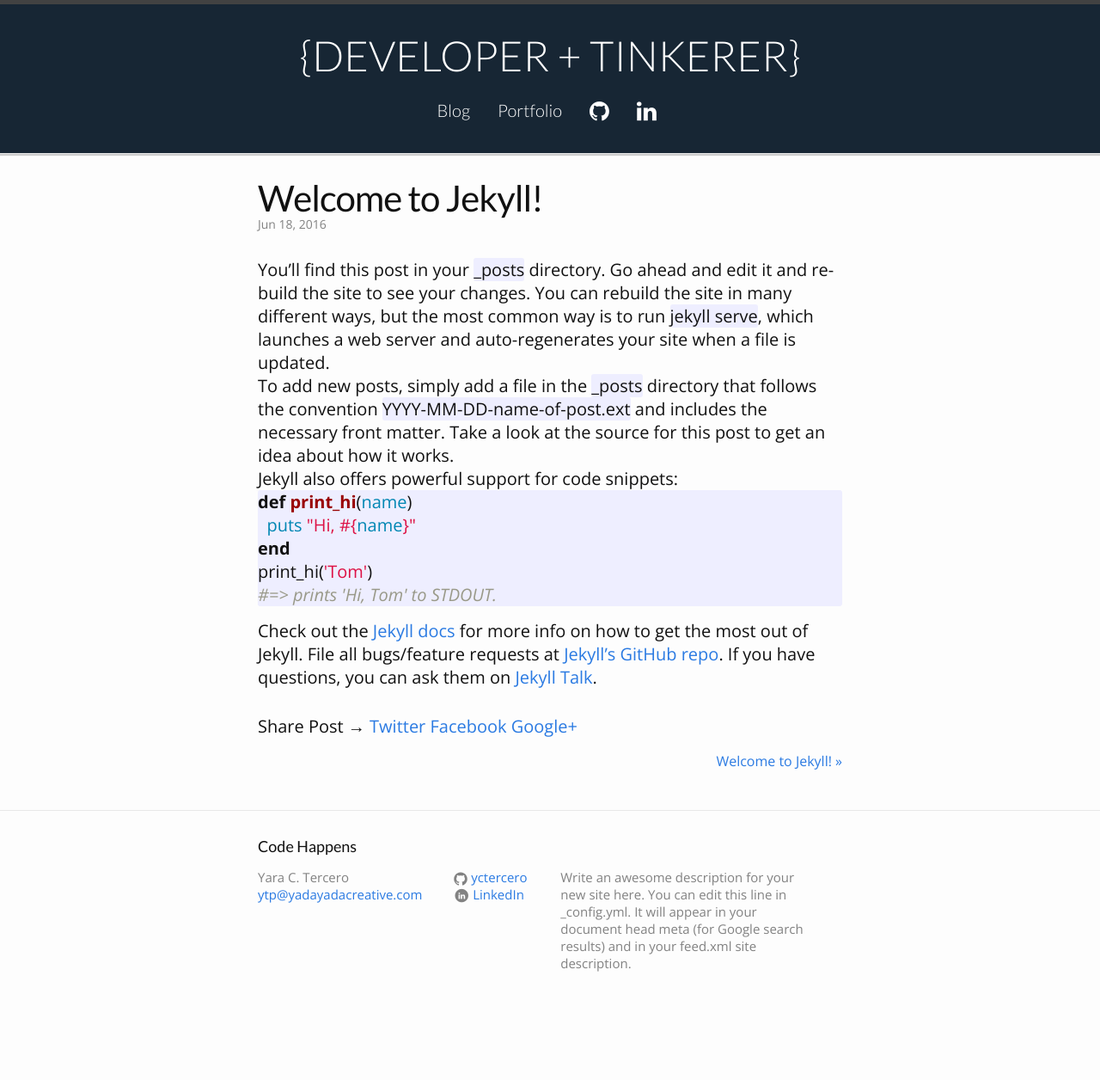
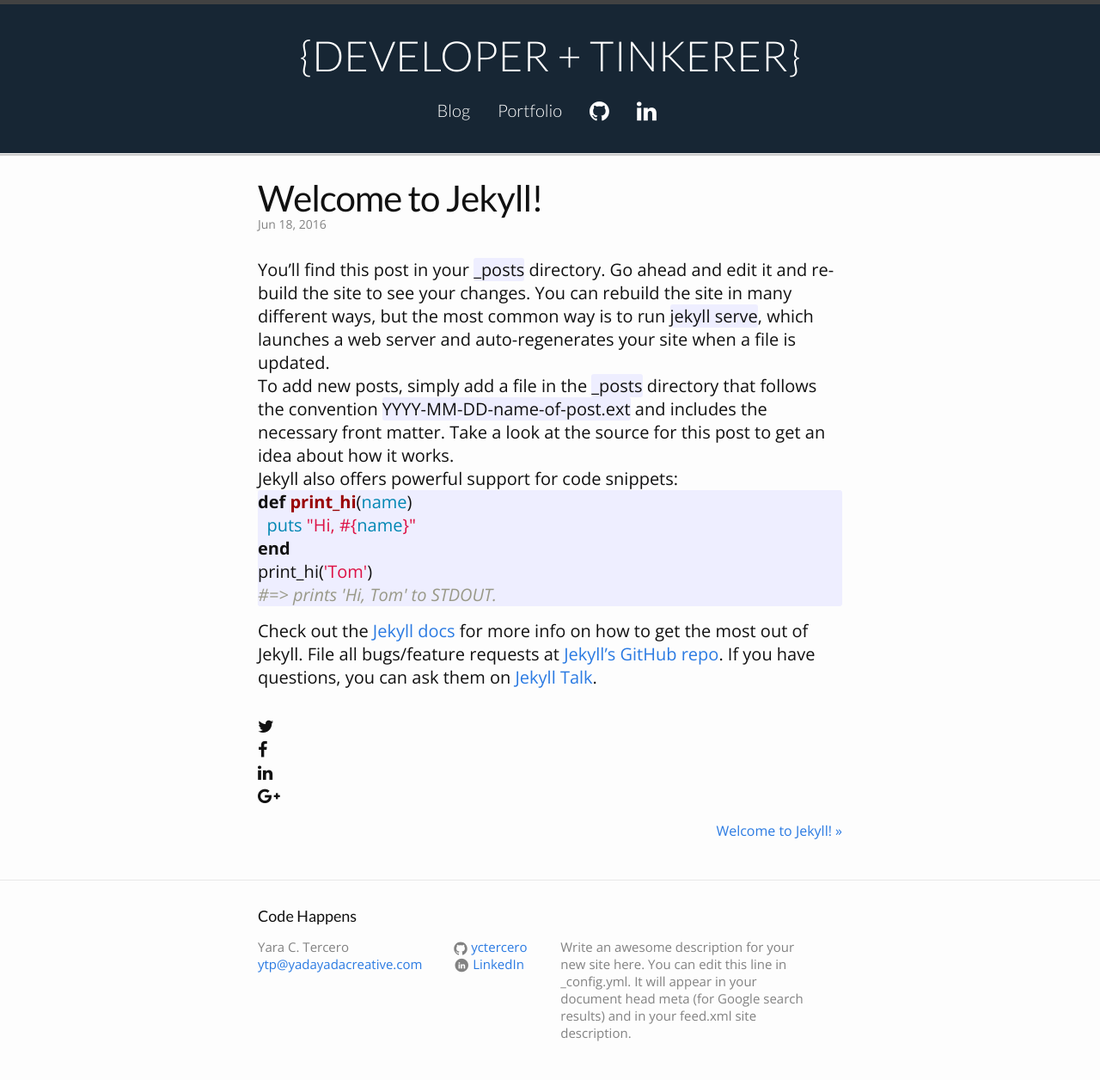
Before and after one commit to yctercero/yctercero.github.io, a Jekyll site: the page built from _posts/2016-06-17-welcome-to-jekyll.markdown, in a window 1280 px wide. Shown: the whole page at 86% size. Built offline with Jekyll 4.4.1, drawn with Linux system fonts in a browser that asks for light colours; before the commit the page ends 1175 px from its top, so only the background shows below that.

Commit message:
added linkedin to share

```diff
--- a/_layouts/post.html
+++ b/_layouts/post.html
@@ -15,10 +15,24 @@ layout: default2
 </article>
 
 <div class="share-page">
-    Share Post &rarr;
-    <a href="https://twitter.com/intent/tweet?text={{ page.title }}&url={{ site.url }}{{ page.url }}&via={{ site.twitter_username }}&related={{ site.twitter_username }}" rel="nofollow" target="_blank" title="Share on Twitter">Twitter</a>
-    <a href="https://facebook.com/sharer.php?u={{ site.url }}{{ page.url }}" rel="nofollow" target="_blank" title="Share on Facebook">Facebook</a>
-    <a href="https://plus.google.com/share?url={{ site.url }}{{ page.url }}" rel="nofollow" target="_blank" title="Share on Google+">Google+</a>
+  <ul>
+    <li>
+      <i class="fa fa-twitter" aria-hidden="true"></i>
+      <a href="https://twitter.com/intent/tweet?text={{ page.title }}&url={{ site.url }}{{ page.url }}&via={{ site.twitter_username }}&related={{ site.twitter_username }}" rel="nofollow" target="_blank" title="Share on Twitter"></a>
+    </li>
+    <li>
+      <i class="fa fa-facebook" aria-hidden="true"></i>
+      <a href="https://facebook.com/sharer.php?u={{ site.url }}{{ page.url }}" rel="nofollow" target="_blank" title="Share on Facebook"></a>
+    </li>
+    <li>
+      <i class="fa fa-linkedin" aria-hidden="true"></i>
+      <a href="http://www.linkedin.com/shareArticle?mini=true&url={{ page.url }}&title={{ page.title }}&summary={{ post.excerpt }}&source={{ site.url }}" rel="nofollow" target="_blank" title="Share on LinkedIn"></a>
+    </li>
+    <li>
+      <i class="fa fa-google-plus" aria-hidden="true"></i>
+      <a href="https://plus.google.com/share?url={{ site.url }}{{ page.url }}" rel="nofollow" target="_blank" title="Share on Google+"></a>
+    </li>
+  </ul>
 </div>
 
 <div class="PageNavigation">
```
